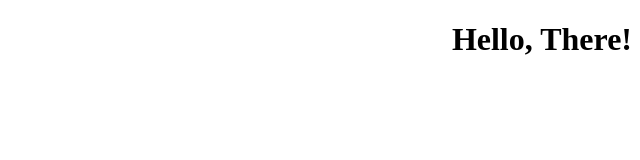
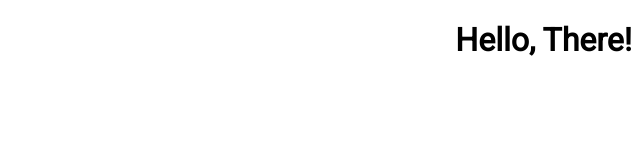
Before and after one commit to ominousonix1337/ominousonix1337.github.io, a plain HTML site: page index.html in a window 1280 px wide. Shown: the full height of the page, 640-1280 px from the left. Drawn offline with Linux system fonts and the light colour scheme.

Commit message:
fixed font?

```diff
--- a/index.css
+++ b/index.css
@@ -3,5 +3,6 @@
 /**/
 h1 {
 	text-align: right;
-	font: 'Roboto', 'Verdana', sans-serif, 2em;
+	font-size: 2em;
+	font-family: 'Roboto', 'Verdana', sans-serif;
 }
```
